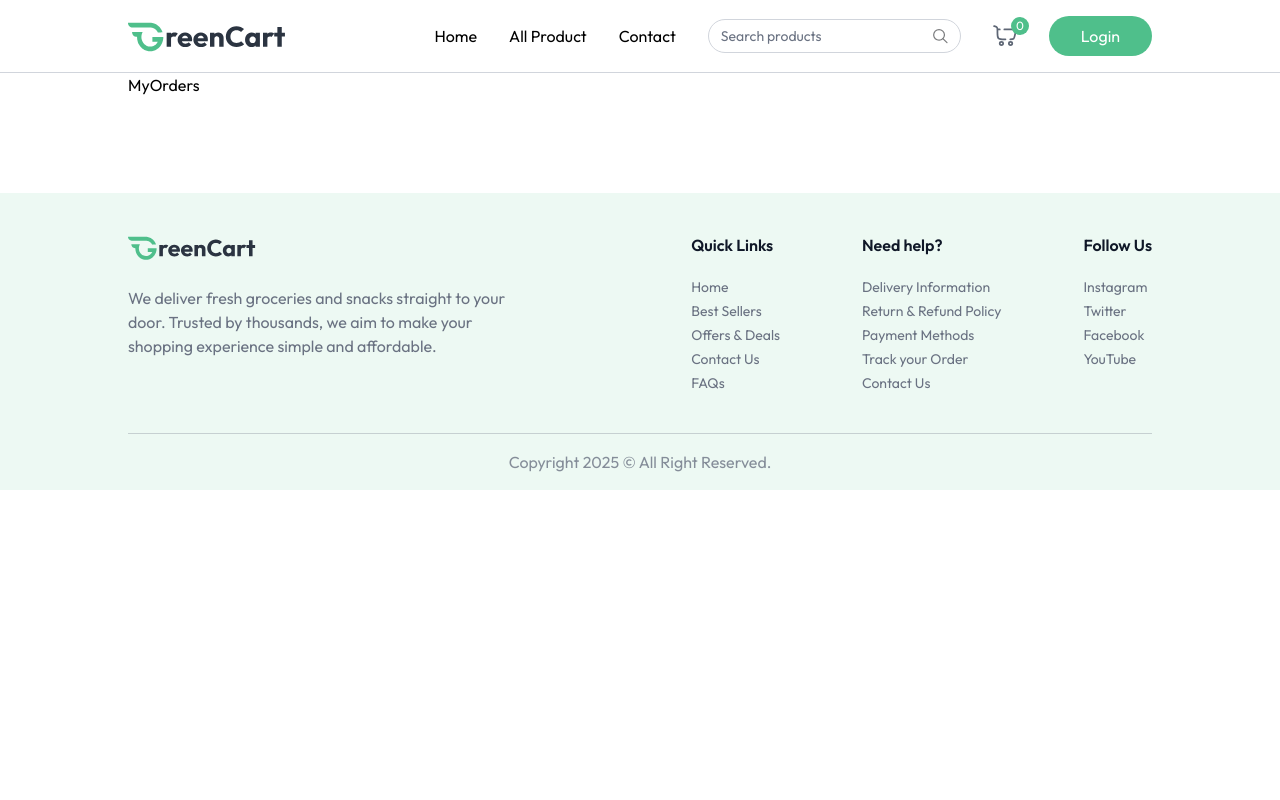
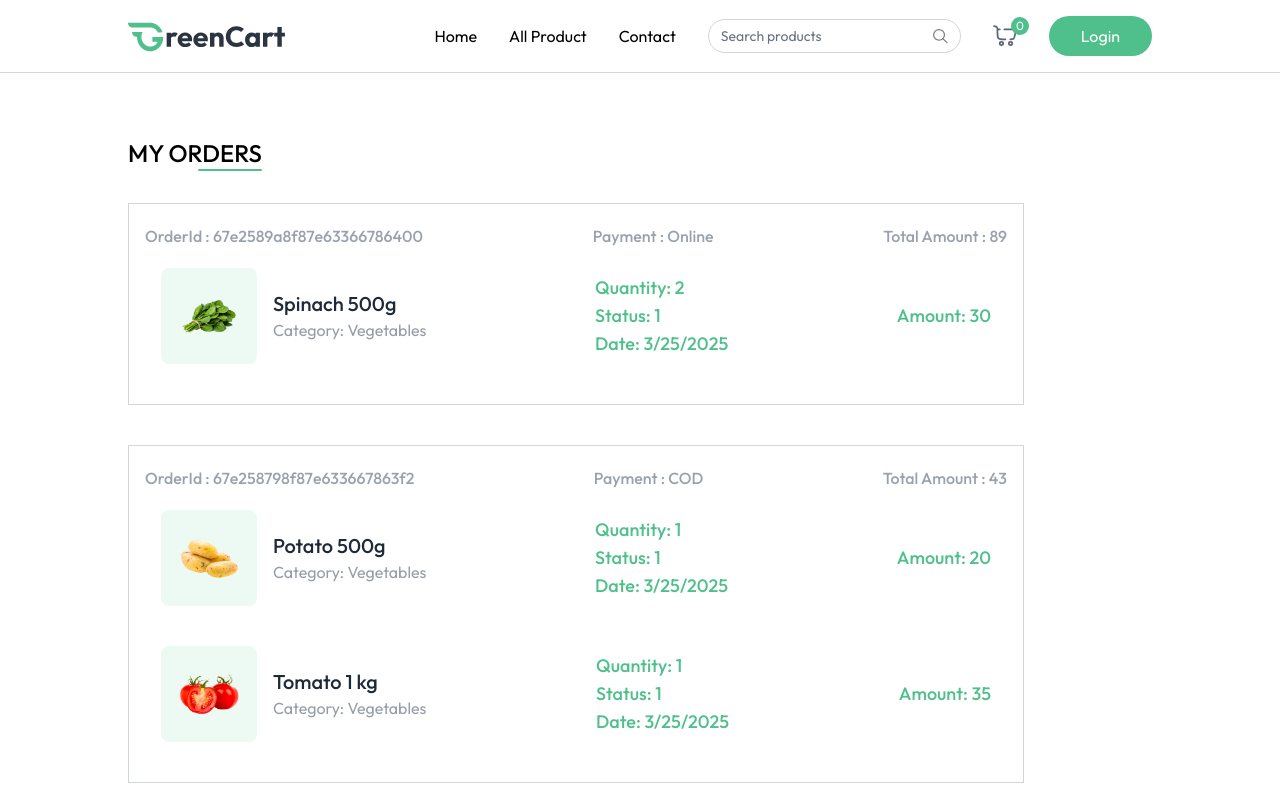
Before and after one commit to rigby200602/ecommerce_website, a React (Vite) app in the folder frontEnd/: page /my-orders in a window 1280 px wide. Shown: the top 800 px of the page. Built offline with nearby package versions, Linux system fonts and the light colour scheme; a web font is replaced by a local one.

Commit message:
done MyOrders

```diff
--- a/frontEnd/src/pages/MyOrders.jsx
+++ b/frontEnd/src/pages/MyOrders.jsx
@@ -1,8 +1,58 @@
-import React from 'react'
+import React, { useContext, useEffect, useState } from 'react'
+import { AppContext } from '../context/AppContext'
+import { dummyOrders } from '../assets/assets'
 
 const MyOrders = () => {
-  return (
-    <div>MyOrders</div>
+    const [myOrders, setMyOrders] = useState([])
+    const {currency} = useContext(AppContext)
+
+    const fetchMyOrders = async () => {
+        setMyOrders(dummyOrders)
+    }
+
+    useEffect(()=>{
+        fetchMyOrders()
+    }, [])
+
+    return (
+    <div className='mt-16 pb-16'>
+        <div className='flex flex-col items-end w-max mb-8'>
+           <p className='text-2xl font-medium uppercase'>My Orders</p>
+           <div className='w-16 h-0.5 bg-primary rounded-full'>
+           </div>
+        </div>
+        {myOrders.map((order, index) => (
+            <div key={index} className='border border-gray-300 round-lg mb-10 p-4 py-5 max-w-4xl'>
+                <p className='flex justify-between md:items-center text-gray-400 md:font-medium max-md:flex-col'>
+                    <span>OrderId : {order._id}</span>
+                    <span>Payment : {order.paymentType}</span>
+                    <span>Total Amount : {currency}{order.amount}</span>
+                </p>
+                {order.items.map((item, index) => (
+                    <div key={index} className={`relative bg-white text-gray-500/70 ${order.items.length !== index + 1 && "borber-b"}
+                    border-gray-300 flex flex-cols md:flex-row md:items-center justify-between p-4 py-5 md:gap-16 w-full max-w-4xl`}>
+                        <div className='flex items-center mb-4 md:mb-0'>
+                            <div className='bg-primary/10 p-4 rounded-lg'>
+                                <img src={item.product.image[0]} alt="" className='w-16 h-16'/>
+                            </div>
+                            <div className='ml-4'>
+                                <h2 className='text-xl font-medium text-gray-800'>{item.product.name}</h2>
+                                <p>Category: {item.product.category}</p>
+                            </div>
+                            </div>
+                            <div className='text-primary text-lg font-medium'>
+                                <p>Quantity: {item.quantity || "1"}</p>
+                                <p>Status: {item.status || "1"}</p>
+                                <p>Date: {new Date(order.createdAt).toLocaleDateString()}</p>
+                            </div>
+                            <p className='text-primary text-lg font-medium'>
+                                Amount: {currency}{item.product.offerPrice * item.quantity}
+                            </p>
+                        </div>
+                ))}
+            </div>
+        ))}
+    </div>
   )
 }
 
```
